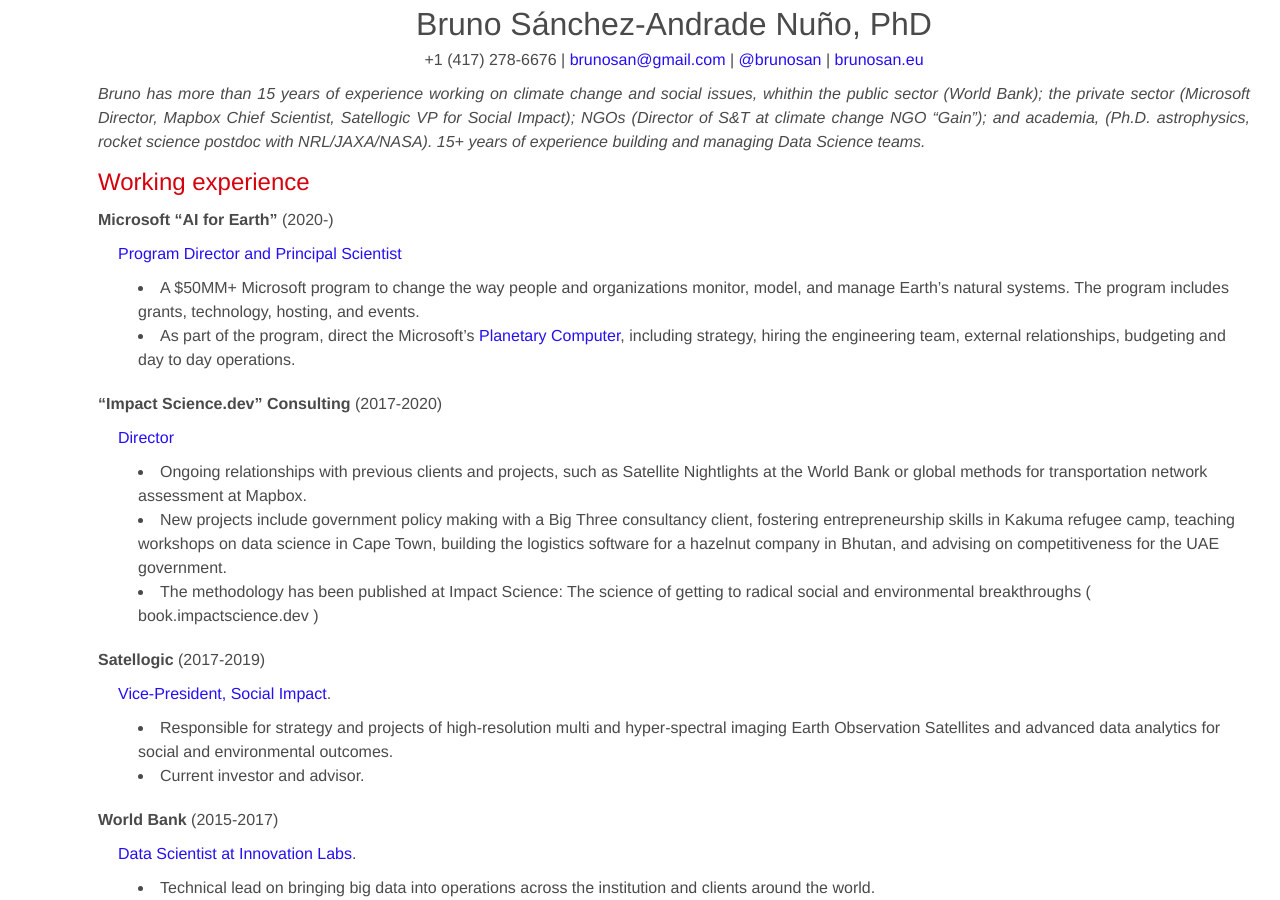
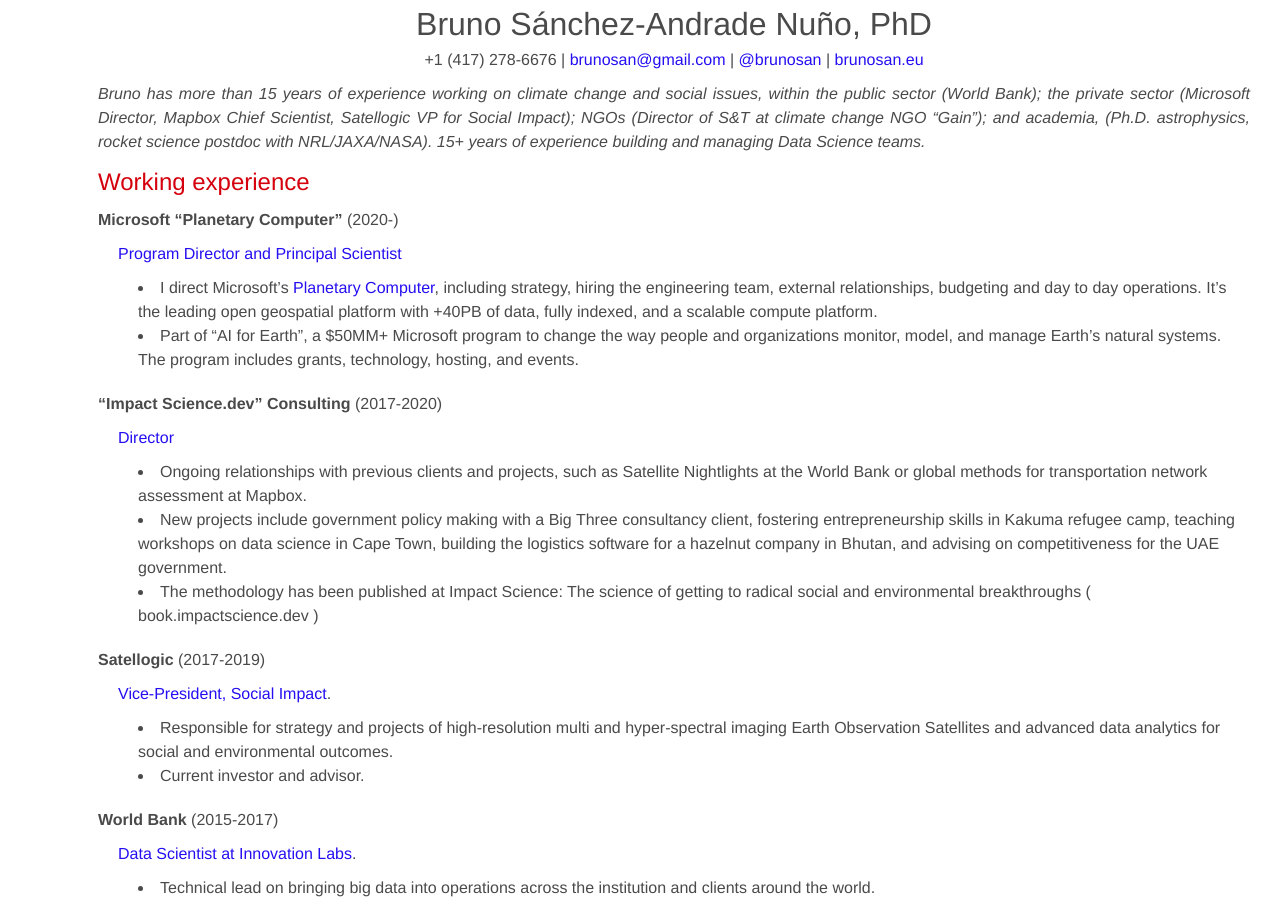
Before and after one commit to brunosan/cv, a Jekyll site: the page built from index.md, in a window 1280 px wide and 900 px high. Built offline with Jekyll 4.4.1, drawn with Linux system fonts in a browser that asks for light colours.

Commit message:
Update index.md

```diff
--- a/index.md
+++ b/index.md
@@ -6,15 +6,14 @@
 # Bruno Sánchez-Andrade Nuño, PhD #
 +1 (417) 278-6676 | <brunosan@gmail.com> | [@brunosan](http://twitter.com/brunosan) | [brunosan.eu](http://brunosan.eu)
 
-*Bruno has more than 15 years of experience working on climate change and social issues, whithin the public sector (World Bank); the private sector (Microsoft Director, Mapbox Chief Scientist, Satellogic VP for Social Impact); NGOs (Director of S&T at climate change NGO "Gain"); and academia, (Ph.D. astrophysics, rocket science postdoc with NRL/JAXA/NASA). 15+ years of experience building and managing Data Science teams.*
+*Bruno has more than 15 years of experience working on climate change and social issues, within the public sector (World Bank); the private sector (Microsoft Director, Mapbox Chief Scientist, Satellogic VP for Social Impact); NGOs (Director of S&T at climate change NGO "Gain"); and academia, (Ph.D. astrophysics, rocket science postdoc with NRL/JAXA/NASA). 15+ years of experience building and managing Data Science teams.*
 
 ## Working experience ##
 
-**Microsoft "AI for Earth"** (2020-)
->[Program Director and Principal Scientist](https://www.microsoft.com/en-us/ai/ai-for-earth)
- * A $50MM+ Microsoft program to change the way people and organizations monitor, model, and manage Earth’s natural systems. The program includes grants, technology, hosting, and events.
- * As part of the program, direct the Microsoft's [Planetary Computer](https://planetarycomputer.microsoft.com/), including strategy, hiring the engineering team, external relationships, budgeting and day to day operations.
-
+**Microsoft "Planetary Computer"** (2020-)
+>[Program Director and Principal Scientist](https://planetarycomputer.microsoft.com/)
+ * I direct Microsoft's [Planetary Computer](https://planetarycomputer.microsoft.com/), including strategy, hiring the engineering team, external relationships, budgeting and day to day operations. It's the leading open geospatial platform with +40PB of data, fully indexed, and a scalable compute platform.
+ * Part of "AI for Earth", a $50MM+ Microsoft program to change the way people and organizations monitor, model, and manage Earth’s natural systems. The program includes grants, technology, hosting, and events.
 
 **"Impact Science.dev" Consulting** (2017-2020)
  >[Director](https://impactscience.dev/)
```
